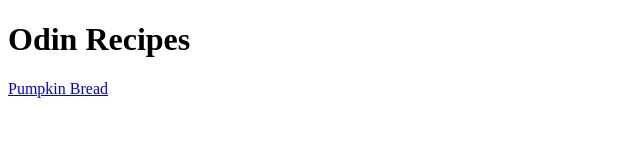
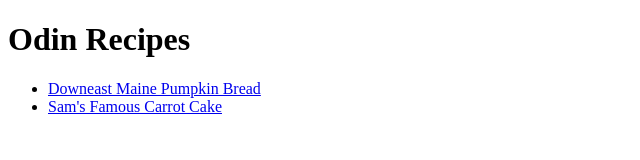
Before and after one commit to miwimiwi/odin-recipes, a plain HTML site: page index.html in a window 1280 px wide. Shown: the whole page, without its empty margins (0-640 px from the left). Drawn offline with Linux system fonts and the light colour scheme.

Commit message:
Add carrot cake to index

```diff
--- a/index.html
+++ b/index.html
@@ -8,7 +8,10 @@
 
 <body>
     <h1>Odin Recipes</h1>
-    <a href="./recipes/pumpkin-bread.html">Pumpkin Bread</a>
+    <ul>
+    <li><a href="./recipes/pumpkin-bread.html">Downeast Maine Pumpkin Bread</a></li>
+    <li><a href="./recipes/carrot-cake.html">Sam's Famous Carrot Cake</a></li>
+    </ul>
 </body>
 
 </html>
```
